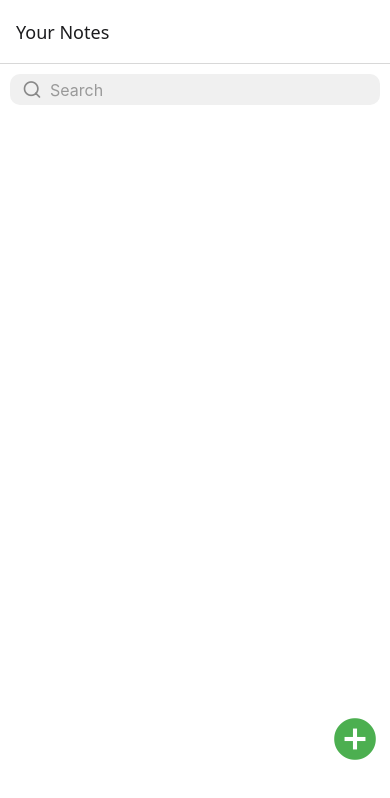
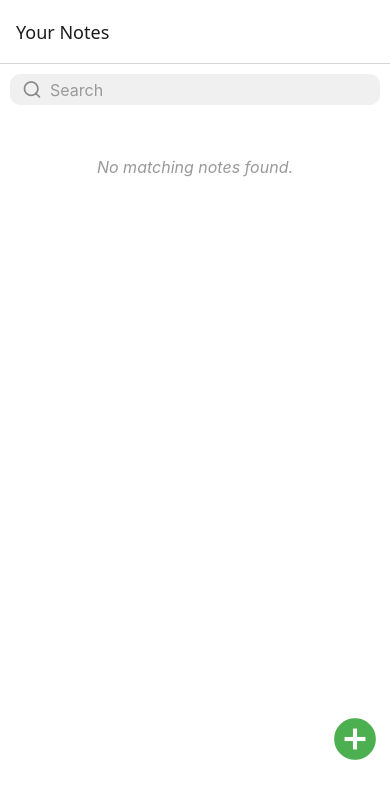
Before and after one commit to SohelTanbir/note-keeper, a React Native app: screen /Home in a window 390 px wide. Shown: the top 798 px of the page. Built offline with nearby package versions, Linux system fonts and the light colour scheme.

Commit message:
feat: add empty state message for no matching notes in NoteItem component fix: increase close icon size in SearchBox component

```diff
--- a/components/NoteItem/NoteItem.js
+++ b/components/NoteItem/NoteItem.js
@@ -57,13 +57,17 @@ export default function NoteItem({ notes, setNotes, setModalVisible, isSelection
                                     onPress={() => toggleSelect(item.id)}
                                     style={{ marginRight: 10 }}
                                 />
-
                             )}
-
                         </View>
                     </TouchableOpacity>
                 )}
+                ListEmptyComponent={
+                    <View style={styles.emptyMessageContainer}>
+                        <Text style={styles.emptyMessageText}>No matching notes found.</Text>
+                    </View>
+                }
             />
+
 
             {isSelectionMode && (
                 <View style={styles.actions}>
@@ -137,6 +141,15 @@ const styles = StyleSheet.create({
         alignItems: 'center',
     },
 
+    emptyMessageContainer: {
+        marginTop: 40,
+        alignItems: 'center',
+    },
+    emptyMessageText: {
+        color: '#999',
+        fontSize: 16,
+        fontStyle: 'italic',
+    },
 
 
 });
--- a/components/SearchBox/SearchBox.js
+++ b/components/SearchBox/SearchBox.js
@@ -17,7 +17,7 @@ const SearchBox = ({ value, onChange }) => {
             />
             {value.length > 0 && (
                 <TouchableOpacity onPress={() => onChange('')}>
-                    <Ionicons name="close-circle" size={20} color="#999" />
+                    <Ionicons name="close-circle" size={25} color="#999" />
                 </TouchableOpacity>
             )}
         </View>
```
